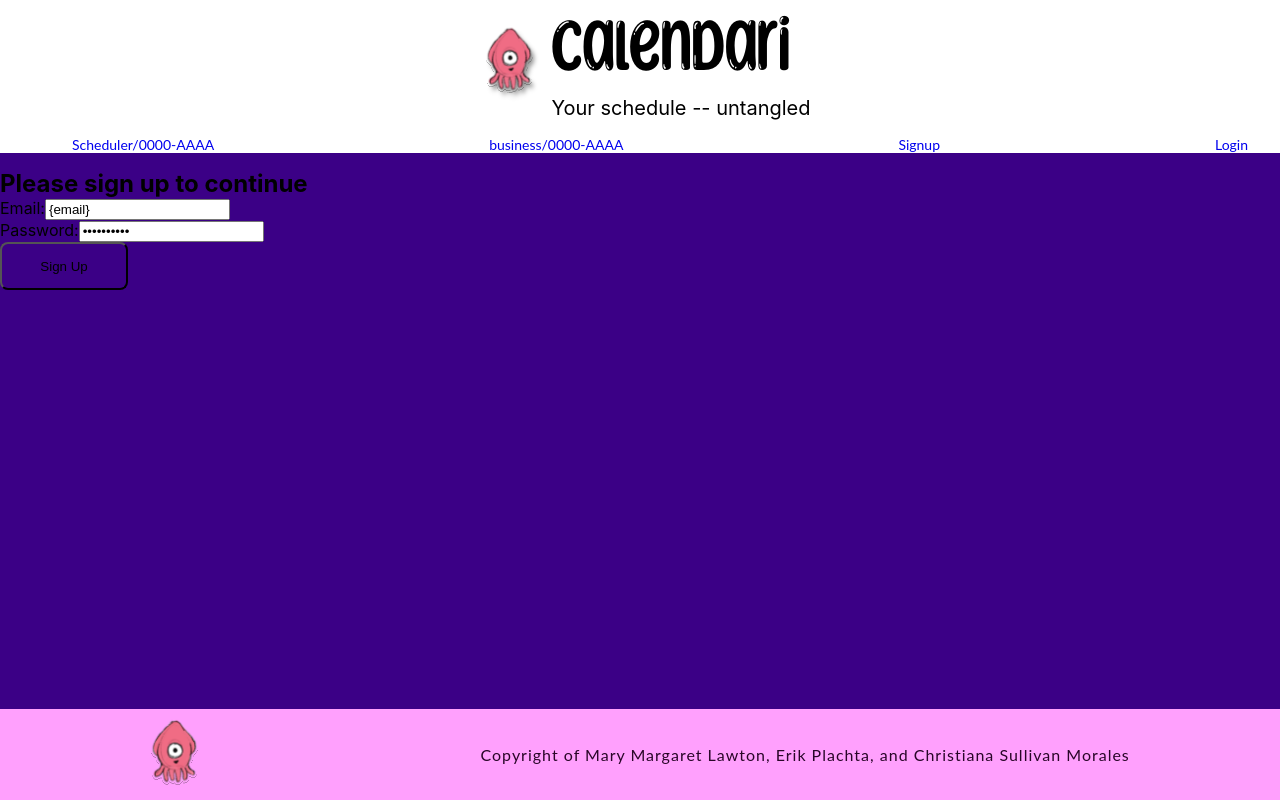
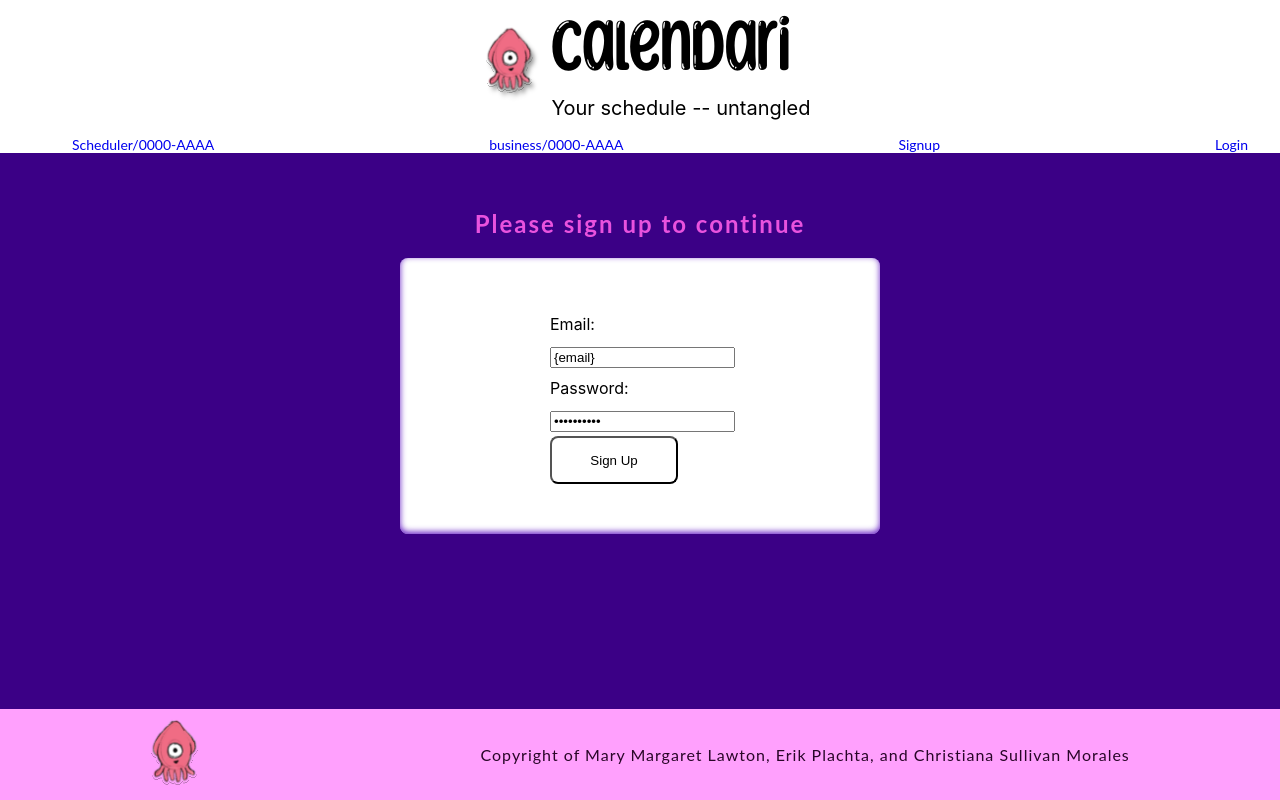
Before and after one commit to ErikPlachta/Calendari, a React (Create React App) app in the folder client/: page /signup in a window 1280 px wide. Built offline with nearby package versions, Linux system fonts and the light colour scheme.

Commit message:
starting styling on Signup Form

```diff
--- a/client/src/assets/css/styles.css
+++ b/client/src/assets/css/styles.css
@@ -355,10 +355,7 @@ tr, td {
 .container{
   flex: 5 60%;
   /* width: 100%; */
-
   /* min-width: 80%; */
-
-
 }
 
 /* Used for ALL business configuration menus ?  */
@@ -382,8 +379,26 @@ tr, td {
   background-color: white;
 }
 
-.homeBackground {
-  background-color: var(--darker-purple);
+.pinkh2 {
+    font-family: 'Lato', sans-serif;
+    font-weight:bolder;
+    letter-spacing: 2px;
+    color: var(--darker-pink);
+    text-align: center;
+    margin-top:40px;
+    margin-bottom:20px;
+}
+
+.signupInformation {
+  flex: 100%;
+  width: auto;
+  height: auto;
+  box-shadow: rgba(82, 0, 190, 0.9) 0px -2px 6px 0px inset;;
+  border-radius: var(--br_primary);
+  padding: 50px 150px 50px 150px;
+  margin: 0px 400px 0px 400px;
+  line-height: 2;
+  background-color: white;
 }
 
 /*------------------------------------------------------------------------------
--- a/client/src/pages/Signup.js
+++ b/client/src/pages/Signup.js
@@ -26,7 +26,8 @@ export default function Signup(props) {
 
   return (
     <section>
-      <h2 alt="please sign up">Please sign up to continue</h2>
+      <h2 alt="please sign up" class="pinkh2">Please sign up to continue</h2>
+      <div class="signupInformation">
         <div>
           <label htmlFor="email">Email:</label>
           {/* <input type="text" name="email" defaultValue={email} onBlur={errorPopup}/> */}
@@ -42,6 +43,8 @@ export default function Signup(props) {
         <div>
           {/* <li><Link to={"/Login"} state={{from: Signup}}>Already have an account? Please Log in to continue</Link></li> */}
         </div>
+      </div>
+
     </section>
   )
 }
```
Lines whose indentation alone changed are shown as unchanged.
